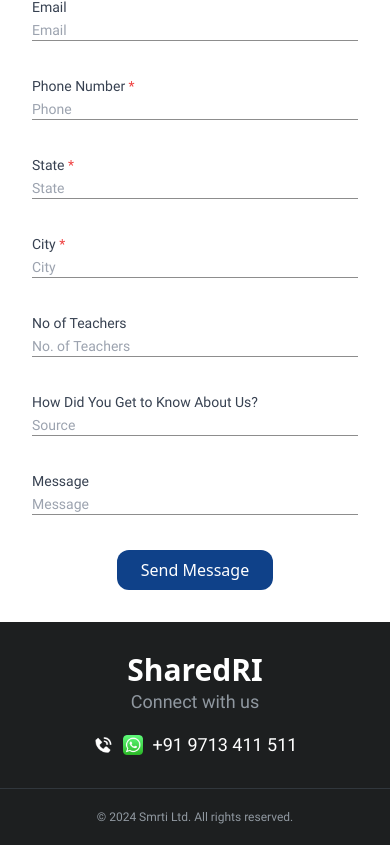
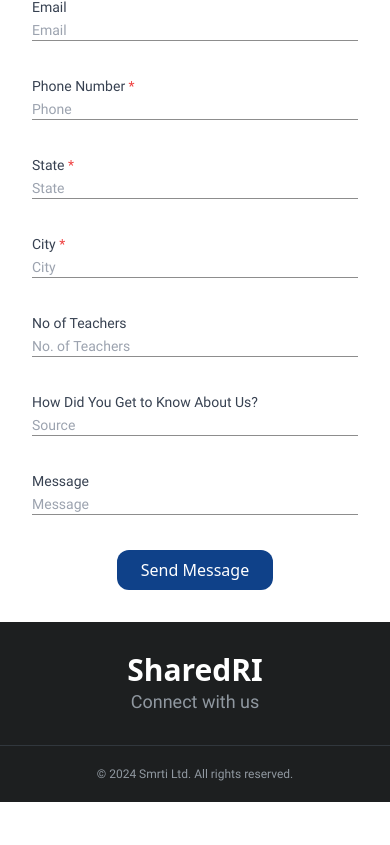
Before and after one commit to Nikhilesh1119/website, a React (Vite) app: page /contact in a window 390 px wide. Shown: the part 561-1406 px from the top of the page. After the commit the page ends 1363 px from the top, so only its background shows below. Built offline with nearby package versions, Linux system fonts and the light colour scheme.

Commit message:
Update Footer.jsx
remove mobile no

```diff
--- a/src/components/Footer.jsx
+++ b/src/components/Footer.jsx
@@ -12,13 +12,13 @@
           <div className="text-[#9098A0] font-roboto-regular text-[18px] text-center sm:text-left">
             Connect with us
           </div>
-          <div className="flex flex-row items-center space-x-[10px]">
+          {/* <div className="flex flex-row items-center space-x-[10px]">
             <img src={phone} alt="Phone" className="w-5 h-5" />
             <img src={whatsapp} alt="Phone" className="w-5 h-5" />
             <div className="text-white font-roboto-medium text-[18px]">
               +91 9713 411 511
             </div>
-          </div>
+          </div> */}
           {/* <div className="flex flex-row items-center space-x-[10px]">
             <img src={email} alt="Email" className="w-5 h-5" />
             <div className="text-white font-roboto-regular text-sm">
```
